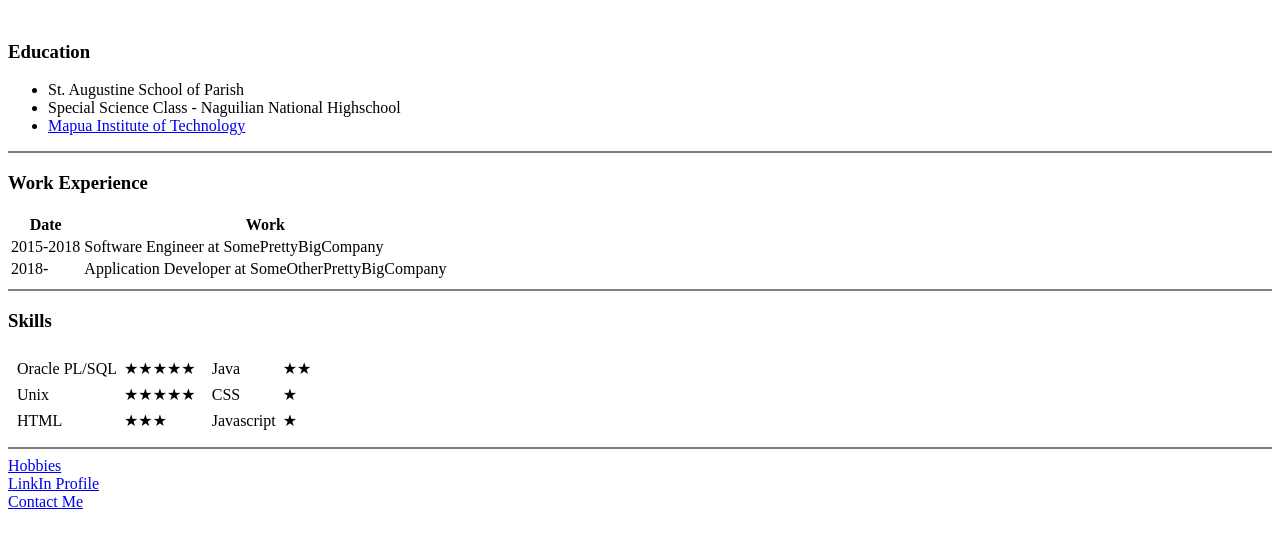
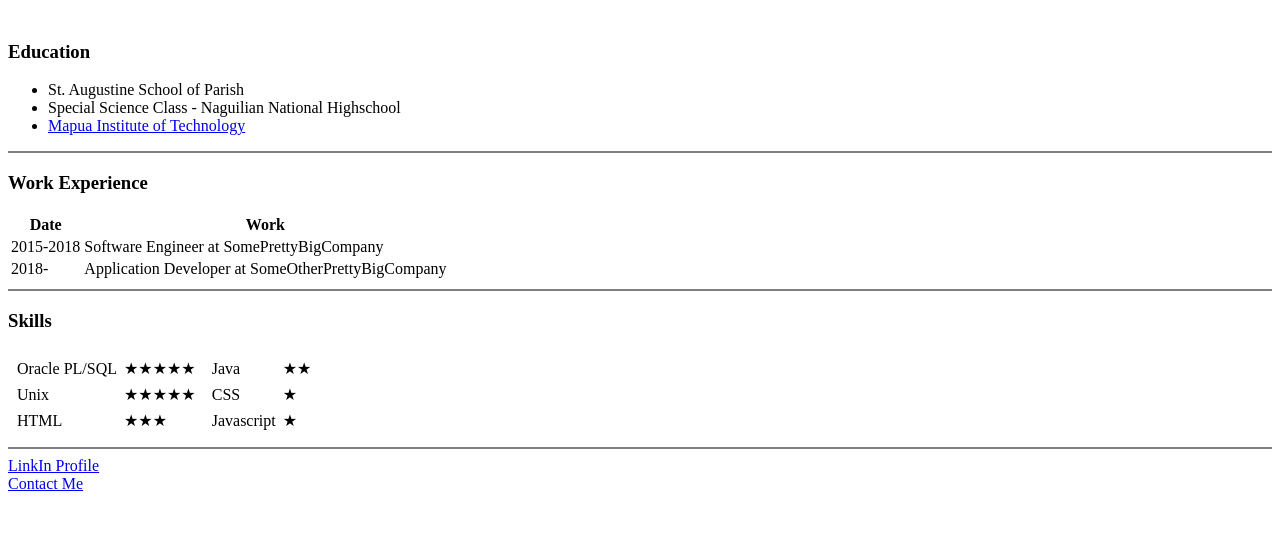
Before and after one commit to beaLedda/cv, a plain HTML site: page index.html in a window 1280 px wide. Shown: the part 192-740 px from the top of the page. Drawn offline with Linux system fonts and the light colour scheme.

Commit message:
Update index.html

```diff
--- a/index.html
+++ b/index.html
@@ -63,13 +63,8 @@
       </tr>
     </table>
     <hr noshade>
-    <a href="hobbies.html">Hobbies</a>
-    <br>
     <a href="https://linkedin.com/in/bea-therese-ledda-4aab5b85">LinkIn Profile</a>
     <br>
     <a href="contact.html">Contact Me</a>
   </body>
 </html>
-
-<!--
--->
```
